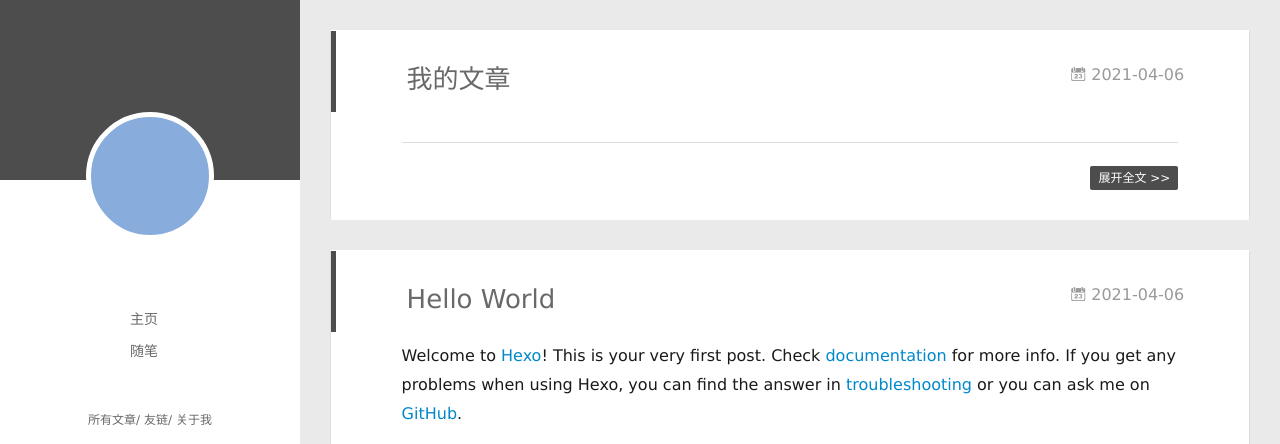
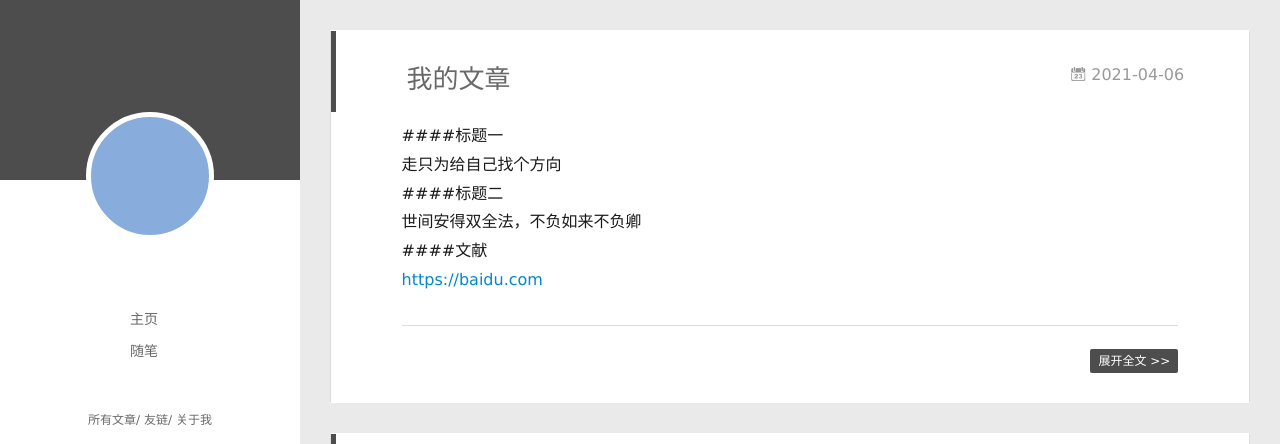
Before and after one commit to Zmshan/Zmshan.github.io, a plain HTML site: page index.html in a window 1280 px wide. Shown: the top 444 px of the page. Drawn offline with Linux system fonts and the light colour scheme; no server answers.

Commit message:
Site updated: 2021-04-07 16:45:29

```diff
--- a/index.html
+++ b/index.html
@@ -172,6 +172,7 @@
 
     <div class="article-entry" itemprop="articleBody">
 
+        <p>####标题一<br>走只为给自己找个方向<br>####标题二<br>世间安得双全法，不负如来不负卿<br>####文献<br><a target="_blank" rel="noopener" href="https://baidu.com/">https://baidu.com</a></p>
 
 
 
```
Also changed, not shown: 2021/04/06/我的文章/index.html (+5 -2 lines).
